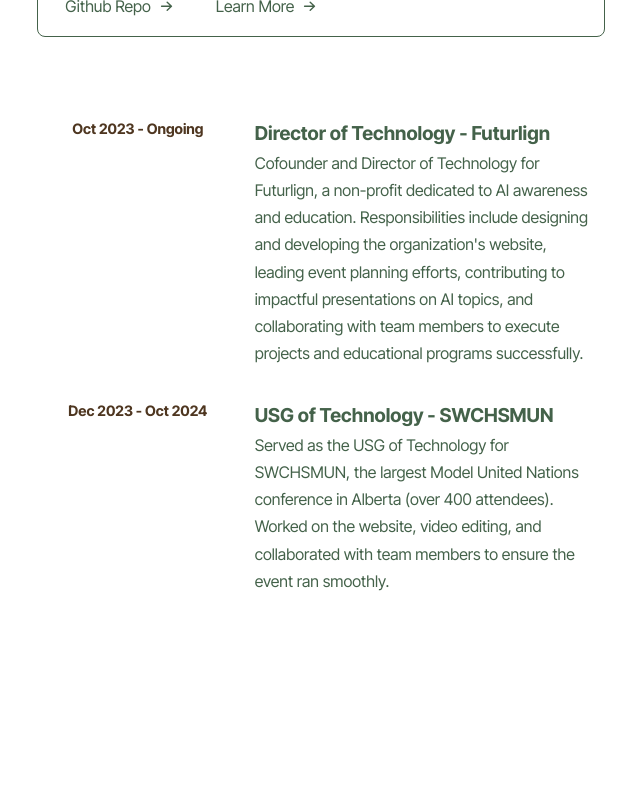
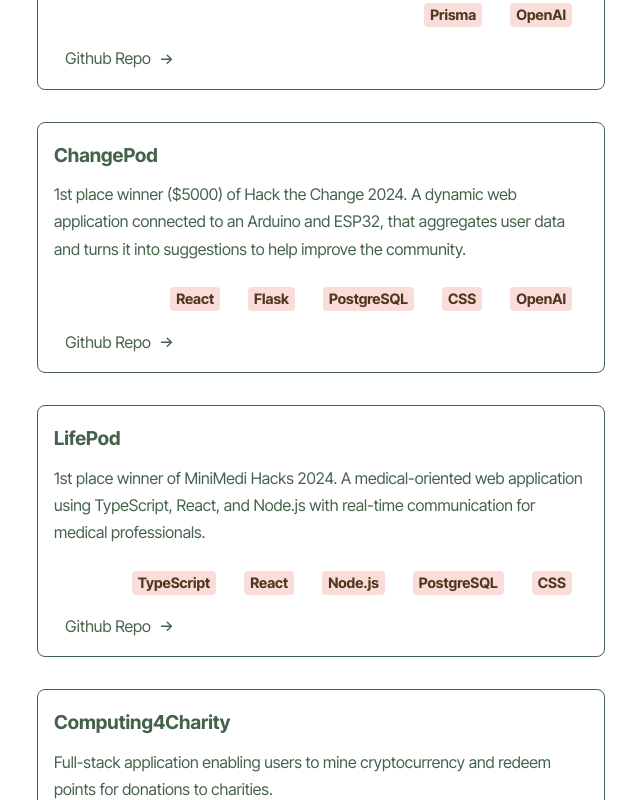
Before and after one commit to Flaryiest/portfolio, a React (Vite) app in the folder frontend/: page / in a window 1280 px wide. Shown: the part 760-1560 px from the top of the page, without its empty margins (603-1243 px from the left). Before the commit the page ends 1467 px from the top, so only its background shows below. Built offline with nearby package versions, Linux system fonts and the light colour scheme.

Commit message:
content changes

```diff
--- a/frontend/src/components/projectCard.jsx
+++ b/frontend/src/components/projectCard.jsx
@@ -12,7 +12,6 @@
         </div>
         <div className="project-urls-container">
             <a className="project-url" href={urls[0]}>Github Repo <img src="assets/arrow-right.svg"></img></a>
-            <a className="project-url" href={urls[1]}>Learn More <img src="assets/arrow-right.svg"></img></a>
         </div>
     </div>
 
--- a/frontend/src/pages/index.jsx
+++ b/frontend/src/pages/index.jsx
@@ -10,26 +10,50 @@
                      <h2 className="index-sub-header">Full-Stack Developer</h2>
                      <p className="index-sub-text">I build full-stack web applications that blend thoughtful design with rich features and accessiblility.</p>
                      <div className="index-headshot-container">
-                        <img className="index-headshot" src="/assets/cat-placeholder.jpg"></img>
+                        <img className="index-headshot" src="/assets/cat-placeholder.jpg" alt="Eric Zuo"></img>
                      </div>
                      <div className="social-links">
-                        <a className="social-link" href="https://github.com/Flaryiest"><img src="/assets/linkedin-logo.svg"></img></a>
-                        <a className="social-link" href="https://github.com/Flaryiest"><img src="/assets/github-logo.svg"></img></a>
+                        <a className="social-link" href="https://linkedin.com/in/ericzuo8" target="_blank" rel="noopener noreferrer"><img src="/assets/linkedin-logo.svg" alt="LinkedIn"></img></a>
+                        <a className="social-link" href="https://github.com/Flaryiest" target="_blank" rel="noopener noreferrer"><img src="/assets/github-logo.svg" alt="GitHub"></img></a>
                      </div>
                   </div>
                </div>
 
             <div className="index-right">
                <p className="index-paragraph">Hello, I'm an independent developer from Calgary, Alberta. My primary tech stack is PERN (PostgreSQL, Express, React, Node.js).</p>
-               <p className="index-paragraph">From learning how to center a div to developing my first full-stack web application, my web development journey has been one of continuous growth and discovery. Each project has deepened my skills and fueled my passion for building impactful solutions. I’m eager to use my experience to contribute meaningfully and continue expanding my abilities to tackle even greater challenges in the future.</p>
+               <p className="index-paragraph">From learning how to center a div to developing my first full-stack web application, my web development journey has been one of continuous growth and discovery. Each project has deepened my skills and fueled my passion for building impactful solutions. I'm eager to use my experience to contribute meaningfully and continue expanding my abilities to tackle even greater challenges in the future.</p>
                <p className="index-paragraph index-paragraph-last">I've had the opportunity to work on many unique projects, with many unique people. <span className="bold">Now I want to work with you.</span></p>
                <div className="index-divider"></div>
                <div className="project-container">
-                  <ProjectCard title={"ChangePod"} description={"1st place winner ($5000) of Hack the Change 2024. A dynamic web application connected to an Arduino and ESP32, that aggregates user data and turns it into suggestions to help improve the community."} tags={["React", "Flask", "PostgreSQL", "CSS", "OpenAI" ]} urls={["https://github.com/Flaryiest/hack-the-change", "https://devpost.com/software/changepod"]}/>
+                  <ProjectCard
+                     title={"Evolition"}
+                     description={"A skill-based task management application that transforms regular to-do lists into meaningful skill progression. Users complete tasks to level up skills while receiving AI-generated task suggestions based on their development goals."}
+                     tags={["React", "TypeScript", "Node.js", "Express", "PostgreSQL", "Prisma", "OpenAI"]}
+                     urls={["https://github.com/Flaryiest/evolition"]}
+                  />
+                  <ProjectCard
+                     title={"ChangePod"}
+                     description={"1st place winner ($5000) of Hack the Change 2024. A dynamic web application connected to an Arduino and ESP32, that aggregates user data and turns it into suggestions to help improve the community."}
+                     tags={["React", "Flask", "PostgreSQL", "CSS", "OpenAI"]}
+                     urls={["https://github.com/Flaryiest/hack-the-change", "https://devpost.com/software/changepod"]}
+                  />
+                  <ProjectCard
+                     title={"LifePod"}
+                     description={"1st place winner of MiniMedi Hacks 2024. A medical-oriented web application using TypeScript, React, and Node.js with real-time communication for medical professionals."}
+                     tags={["TypeScript", "React", "Node.js", "PostgreSQL", "CSS"]}
+                     urls={["https://github.com/Flaryiest/LifePod"]}
+                  />
+                  <ProjectCard
+                     title={"Computing4Charity"}
+                     description={"Full-stack application enabling users to mine cryptocurrency and redeem points for donations to charities."}
+                     tags={["TypeScript", "React", "Node.js", "Express", "PostgreSQL", "Python"]}
+                     urls={["https://github.com/Flaryiest"]}
+                  />
                </div>
                <div className="experience-container">
-                  <ExperienceCard title={"Director of Technology - Futurlign"} description={"Cofounder and Director of Technology for Futurlign, a non-profit dedicated to AI awareness and education. Responsibilities include designing and developing the organization's website, leading event planning efforts, contributing to impactful presentations on AI topics, and collaborating with team members to execute projects and educational programs successfully."} startDate={"Oct 2023"} endDate={"Ongoing"}/>
-                  <ExperienceCard title={"USG of Technology - SWCHSMUN"} description={"Served as the USG of Technology for SWCHSMUN, the largest Model United Nations conference in Alberta (over 400 attendees). Worked on the website, video editing, and collaborated with team members to ensure the event ran smoothly."} startDate={"Dec 2023"} endDate={" Oct 2024"}/>
+                  <ExperienceCard title={"Web Developer - Elvaria"} description={"Developed a dynamic website using React, TypeScript, and Node.js with PostgreSQL. Built a volunteer management portal reducing management time by 40%. Designed the website's layout in Figma using UI/UX principles."} startDate={"Jan 2025"} endDate={"Mar 2025"}/>
+                  <ExperienceCard title={"Director of Technology - Futurlign"} description={"Led AI workshops for over 100 students, delivering practical knowledge and hands-on experience with coding. Collaborated with a team of 20 individuals to design and create a comprehensive AI curriculum."} startDate={"Oct 2023"} endDate={"Ongoing"}/>
+                  <ExperienceCard title={"Robotics Engineer - Vex Robotics"} description={"Programmed autonomous and driver-control systems in C++, integrating odometry and PID for precision. Designed and built robots, utilizing pneumatics and motors, winning Judges Award at provincials."} startDate={"Sep 2025"} endDate={"Ongoing"}/>
                </div>
             </div>
          </div>
--- a/frontend/src/style/indexPage.css
+++ b/frontend/src/style/indexPage.css
@@ -88,6 +88,12 @@
     align-items: center;
 }
 
+.project-container {
+    display: flex;
+    flex-direction: column;
+    gap: 2rem;
+}
+
 
 @media only screen and (max-width: 900px) {
     .index-left {
```
